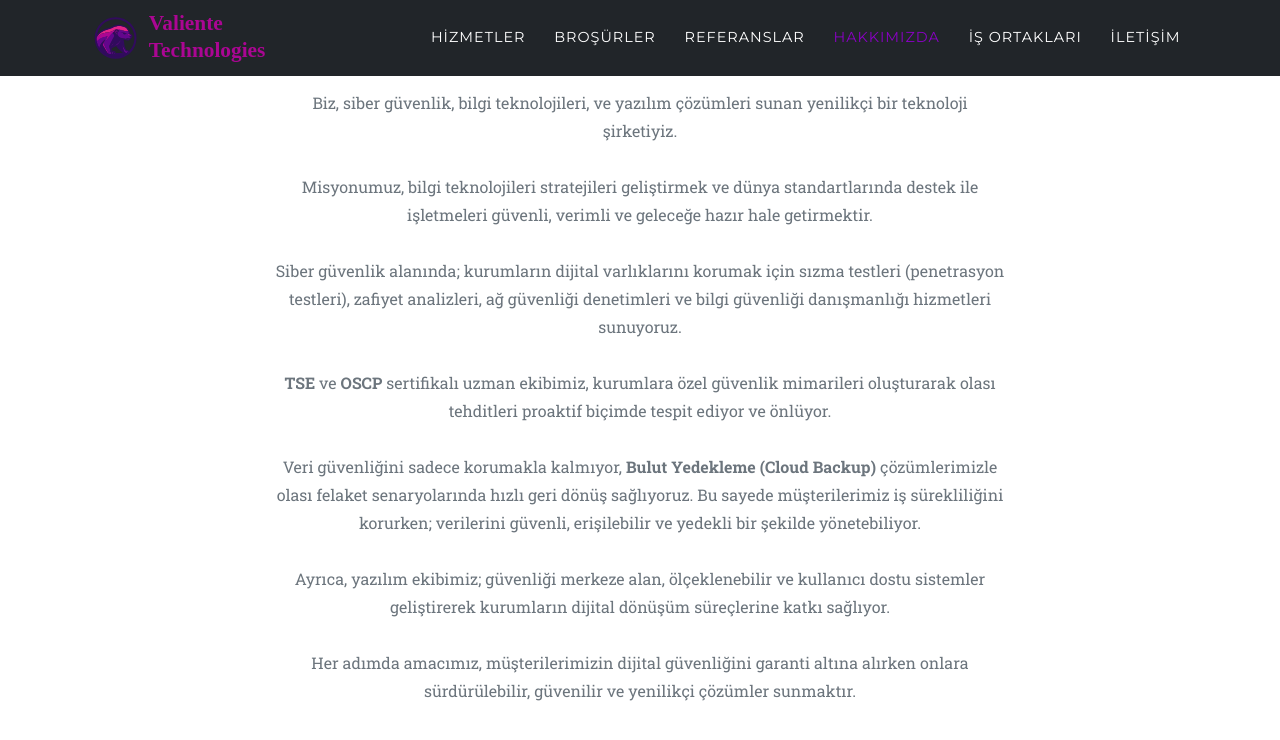
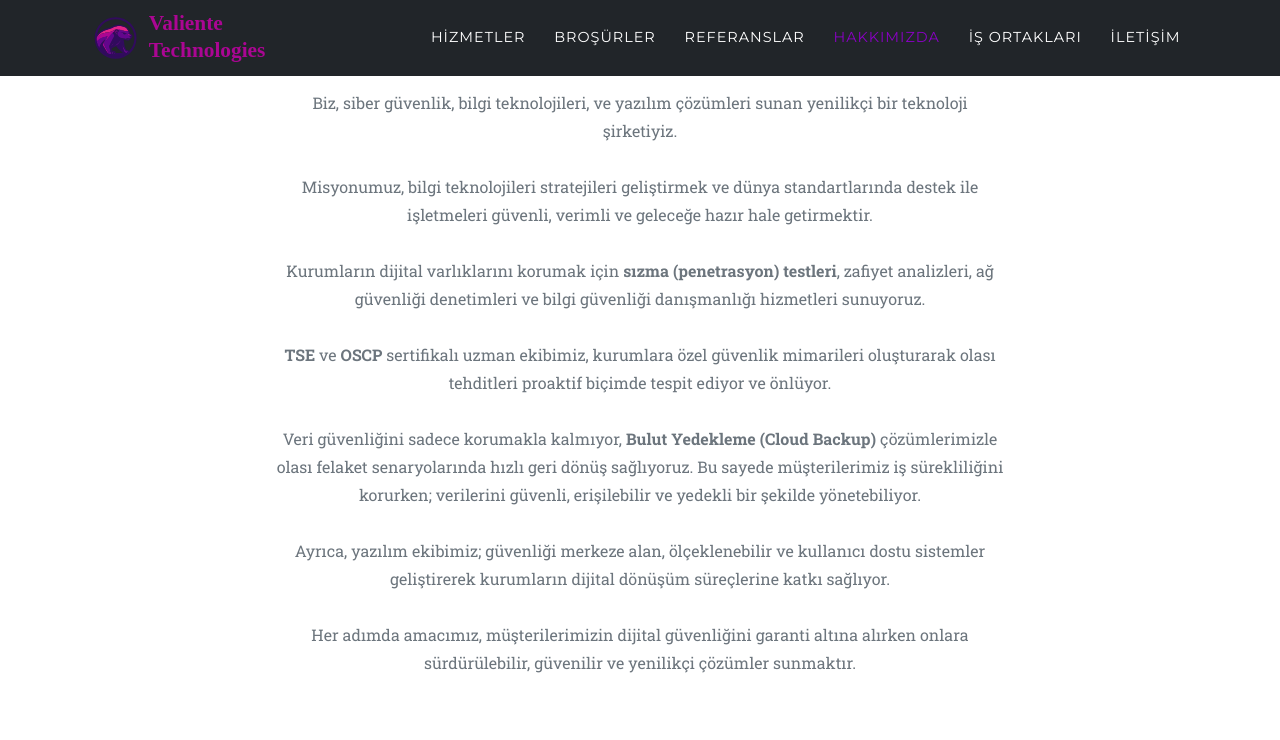
Before and after one commit to ValienteTechnologies/ValienteTechnologies.github.io, a Jekyll site: the page built from index.md, in a window 1280 px wide and 900 px high, scrolled down 3228 px. Shown: the top 740 px of the window. Built offline with Jekyll 4.4.1, drawn with Linux system fonts in a browser that asks for light colours; some web fonts are replaced.

Commit message:
update sitetext

```diff
--- a/_data/sitetext.yml
+++ b/_data/sitetext.yml
@@ -62,7 +62,7 @@ tr: &DEFAULT_TR
     body: "Biz, siber güvenlik, bilgi teknolojileri, ve yazılım çözümleri sunan yenilikçi bir teknoloji şirketiyiz.
       <br><br>Misyonumuz, bilgi teknolojileri stratejileri geliştirmek ve dünya standartlarında destek ile işletmeleri güvenli, verimli ve geleceğe hazır hale getirmektir.
 
-      <br><br>Siber güvenlik alanında; kurumların dijital varlıklarını korumak için sızma testleri (penetrasyon testleri), zafiyet analizleri, ağ güvenliği denetimleri ve bilgi güvenliği danışmanlığı hizmetleri sunuyoruz.
+      <br><br>Kurumların dijital varlıklarını korumak için <strong>sızma (penetrasyon) testleri</strong>, zafiyet analizleri, ağ güvenliği denetimleri ve bilgi güvenliği danışmanlığı hizmetleri sunuyoruz.
       <br><br><strong>TSE</strong> ve <strong>OSCP</strong> sertifikalı uzman ekibimiz, kurumlara özel güvenlik mimarileri oluşturarak olası tehditleri proaktif biçimde tespit ediyor ve önlüyor.
 
       <br><br>Veri güvenliğini sadece korumakla kalmıyor, <strong>Bulut Yedekleme (Cloud Backup)</strong> çözümlerimizle olası felaket senaryolarında hızlı geri  dönüş sağlıyoruz. Bu sayede müşterilerimiz iş sürekliliğini korurken; verilerini güvenli, erişilebilir ve yedekli bir şekilde yönetebiliyor.
```
